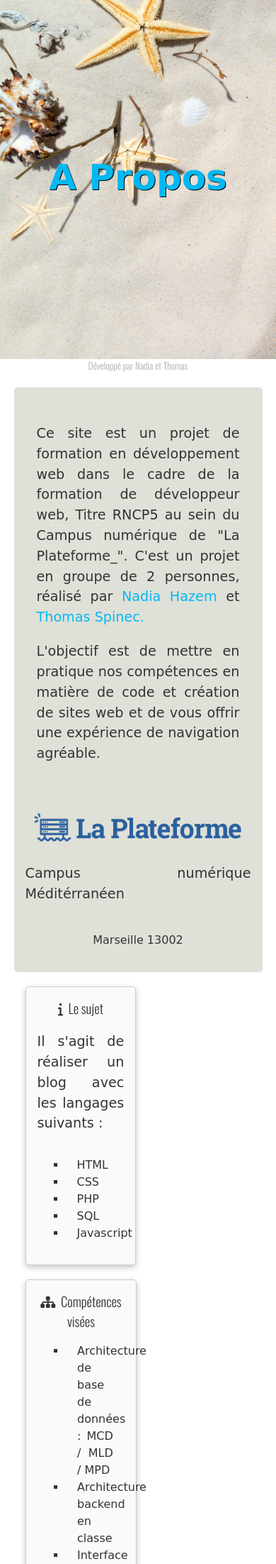
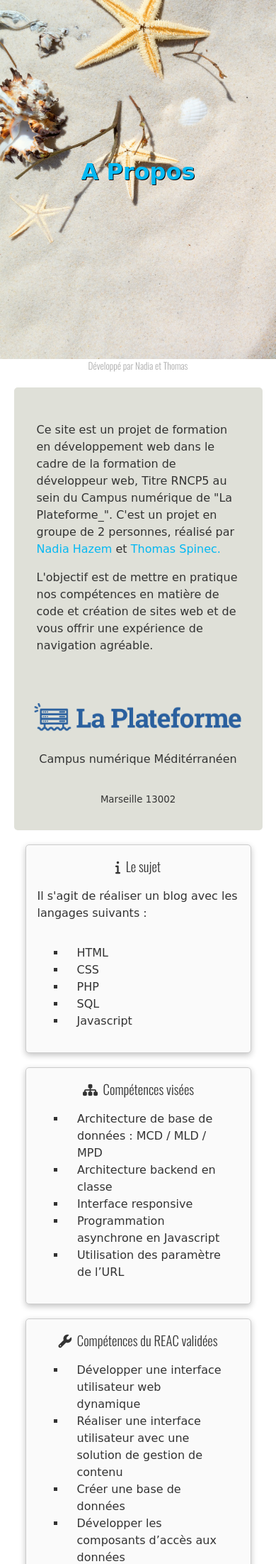
Before and after one commit to nadia-hazem/blog-js, a PHP site: page /apropos.php in a window 390 px wide. Shown: the part 70-2274 px from the top of the page at 71% size. Run offline with PHP 8.4, Linux system fonts and the light colour scheme; some libraries are stand-ins or nearby versions; some web fonts are replaced.

Commit message:
fixé bugs css responsive

```diff
--- a/assets/css/slider.css
+++ b/assets/css/slider.css
@@ -64,3 +64,9 @@
     align-items: center;
     border: 1px solid #000;
 }
+
+@media all and (max-width: 940px) {
+    .caption {
+        height: auto;
+    }
+}
--- a/assets/css/style.css
+++ b/assets/css/style.css
@@ -487,7 +487,7 @@ small {
   margin-top: 5rem !important;
   margin-bottom: 5rem !important;
 }
-/*** tailles ***/
+/*** TAILLES ***/
 
 .w-25 {
   width: 25%;
@@ -592,7 +592,6 @@ main {
   width: 100%;
   min-height: 100%;
   margin: 0;
-  text-align: justify;
 }
 /*fixe le bug de la hauteur du screen à l'animation*/
 .mainforms {
@@ -692,16 +691,27 @@ button.post:hover {
 placeholder {
   padding-left: 10px;
 }
+
+.profilForm {
+    display: flex;
+    flex-wrap: wrap;
+    justify-content: center;
+    align-items: center;
+    padding: 5rem;
+    margin: auto;
+    width: 40%;
+}
 form {
   display: flex;
   flex-wrap: wrap;
-  flex-direction: column;
   padding: 3rem;
+  justify-content: center;
   align-items: center;
   border: 1px solid #ddd;
   border-radius: 5px;
   background-color: #dfe0d8;
-  margin: 0 auto;
+  margin: auto;
+  width: 40%;
 }
 
 form label {
@@ -750,7 +760,9 @@ button:hover {
 }
 
 .auth_form {
-  width: 50%;
+    display: flex;
+    flex-direction: column;
+    width: 40%;
     padding: 2em;
 }
 
@@ -821,7 +833,7 @@ table tr:hover {
 .card {
   display: flex;
   flex-direction: column;
-  width: 35%;
+  /* width: 35%; */
   /* min-height: 400px; */
   border: 1px solid #ccc;
   border-radius: 5px;
@@ -1098,7 +1110,12 @@ a#categories {
   border: none;
 }
 
-/***A PROPOS ***/
+/*** A PROPOS ***/
+
+.langages {
+  display: flex;
+  justify-content: center;
+}
 
 .github:hover,
 .perso:hover {
@@ -1208,8 +1225,24 @@ footer {
   margin: 0 auto;
   padding: 20px;
 }
+
 /*** MEDIA QUERY ***/
+
 @media all and (max-width: 940px) {
+
+    h1 {
+        font-size: 2rem;
+        line-height: 2rem;
+    }
+
+    p {
+        font-size: 1rem;
+    }
+
+    a {
+        font-size: 1rem;
+    }
+
     header {
         display: flex;
         flex-direction: column;
@@ -1221,6 +1254,29 @@ footer {
     .presentation {
         display: flex;
         flex-direction: column;
+    }
+
+    .langages {
+        display: flex;
+        flex-direction: column;
+        align-items: center;
+    }
+    .langages.card {
+        width: 100%;
+    }
+
+    .profilForm {
+        display: flex;
+        flex-direction: column;
+        justify-content: center;
+        align-items: center;
+        padding: 0;
+        margin: auto;
+    }
+
+    form {
+        width: 60%;
+        justify-content: center;
     }
 
     burgerButton {
```
Also changed, not shown: forms.php (+2 -13 lines), index.php (+4 -6 lines), profil.php (+5 -5 lines). Lines whose indentation alone changed are shown as unchanged.
